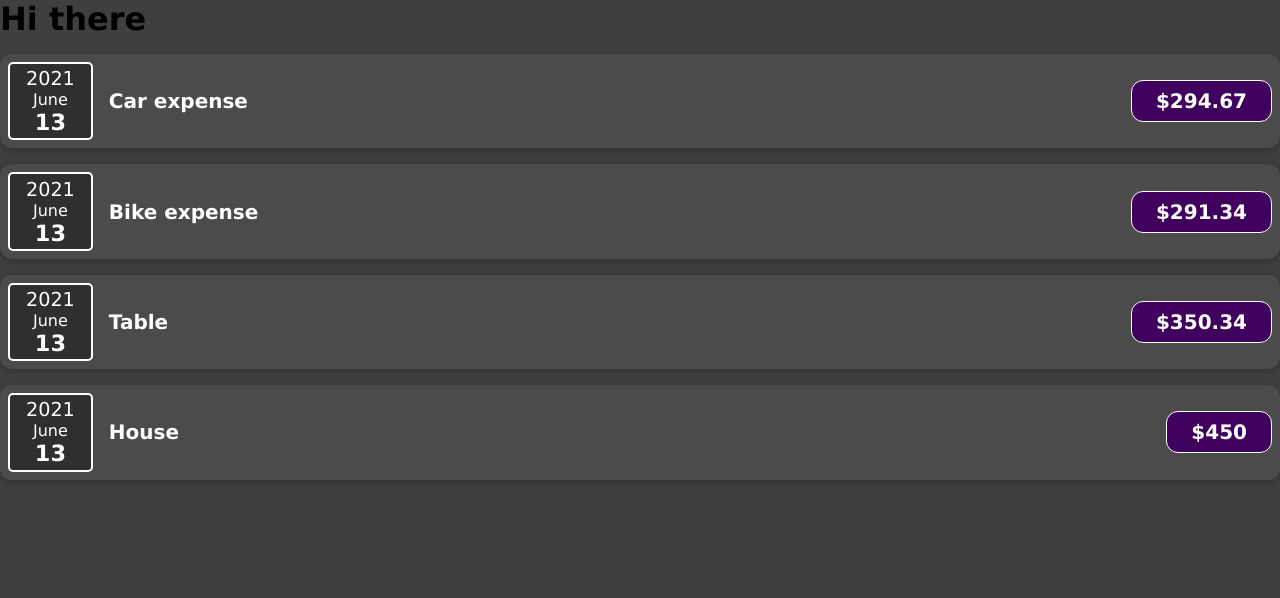
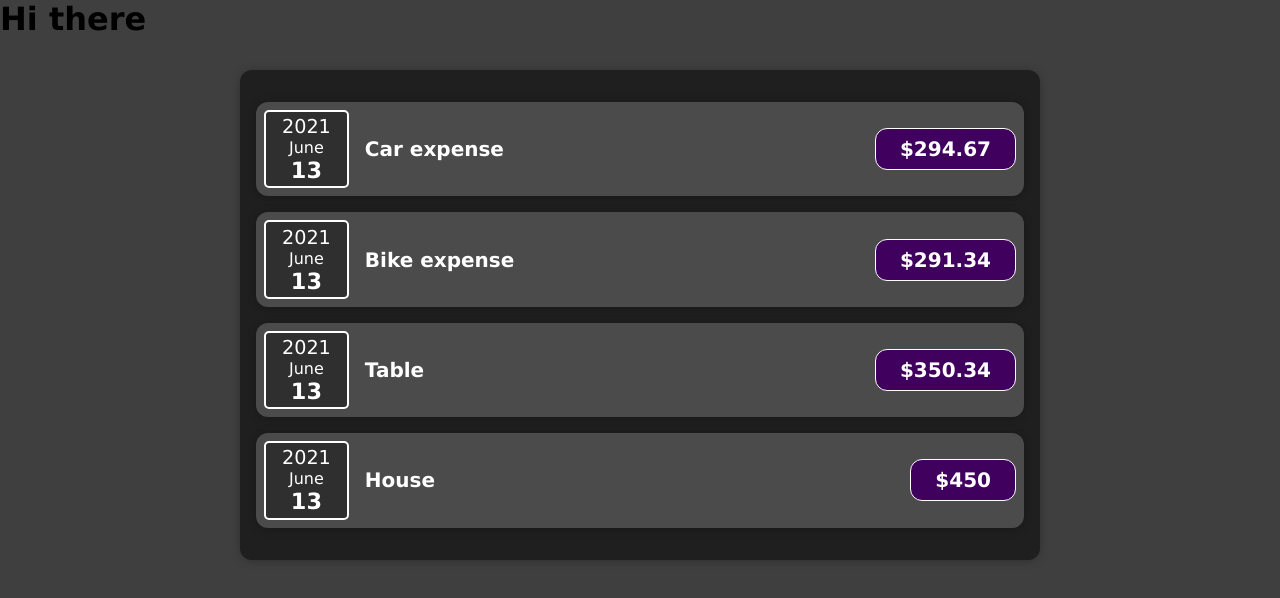
Before and after one commit to Jagadish-prasad-mohanty/React-Full_Guide, a React (Create React App) app: page / in a window 1280 px wide. Shown: the top 598 px of the page. Built offline with nearby package versions, Linux system fonts and the light colour scheme.

Commit message:
adding a card composition for the lay out

```diff
--- a/src/App.js
+++ b/src/App.js
@@ -1,5 +1,5 @@
 import './App.css';
-import ExpenseItem from './Components/ExpenseItem';
+import ExpenseItems from './Components/ExpenseItems';
 
 function App() {
   const expenseArray=[
@@ -28,12 +28,10 @@ function App() {
       price:450
     },
   ]
-
-  const expenseItems=expenseArray.map(item=><ExpenseItem key={item.id} title={item.title} price={item.price} date={item.date}/>)
   return (
     <div className="App">
       <h1>Hi there</h1>
-      {expenseItems}
+      <ExpenseItems expenseArray={expenseArray}/>
     </div>
   );
 }
--- /dev/null
+++ b/src/Components/Card.css
@@ -0,0 +1,4 @@
+.Card{
+    box-shadow: 0 1px 8px rgba(0,0,0,.25);
+    border-radius: 12px;
+}
--- /dev/null
+++ b/src/Components/Card.js
@@ -0,0 +1,13 @@
+import React from 'react';
+import './Card.css';
+
+function Card(props) {
+    const classes='Card '+ props.className;
+    return (
+        <div className={classes}>
+            {props.children}
+        </div>
+    )
+}
+
+export default Card
--- a/src/Components/ExpenseItem.css
+++ b/src/Components/ExpenseItem.css
@@ -2,10 +2,8 @@
     display: flex;
     justify-content: space-between;
     align-items: center;
-    box-shadow: 0 2px 8px rgba(0, 0, 0, 0.25);
     padding: 0.5rem;
     margin: 1rem 0;
-    border-radius: 12px;
     background-color: #4b4b4b;
 }
 
--- a/src/Components/ExpenseItem.js
+++ b/src/Components/ExpenseItem.js
@@ -1,17 +1,18 @@
 import React from "react";
 import "./ExpenseItem.css";
 import ExpenseDate from "./ExpenseDate";
+import Card from './Card';
 
 function ExpenseItem(props) {
 
     return (
-        <div className="expense_item">
+        <Card className="expense_item">
         <ExpenseDate {...props}/>
         <div className="expense_item__description">
             <h2>{props.title}</h2>
             <div className="expense_item__price">${props.price}</div>
         </div>
-        </div>
+        </Card>
     );
 }
 
--- /dev/null
+++ b/src/Components/ExpenseItems.css
@@ -0,0 +1,8 @@
+.expense{
+    padding: 1rem;
+    margin: 2rem auto;
+    background-color: rgba(31,31,31);
+    width: 50rem;
+    max-width: 95%;
+
+}
--- /dev/null
+++ b/src/Components/ExpenseItems.js
@@ -0,0 +1,15 @@
+import React from 'react'
+import ExpenseItem from './ExpenseItem';
+import './ExpenseItems.css';
+import Card from  './Card';
+
+function ExpenseItems(props) {
+    const expenseItems=props.expenseArray.map(item=><ExpenseItem key={item.id} title={item.title} price={item.price} date={item.date}/>)
+    return (
+        <Card className="expense">
+            {expenseItems}
+        </Card>
+    )
+}
+
+export default ExpenseItems
```
